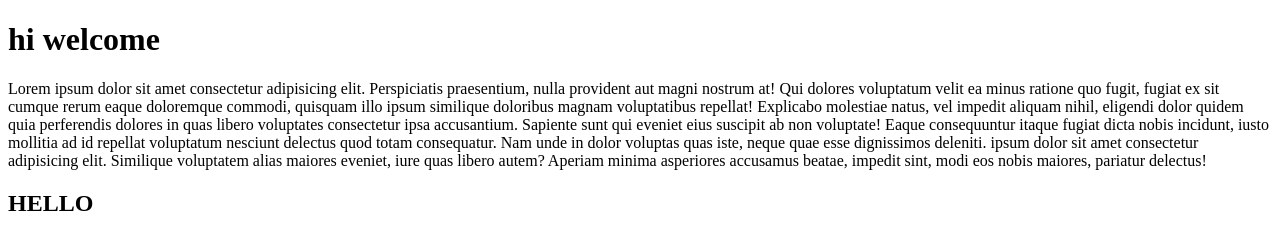
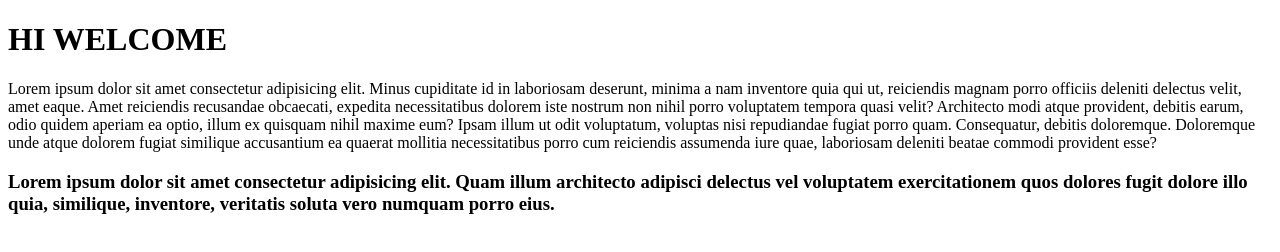
Before and after one commit to NafeesGG/HtmlDemo, a plain HTML site: page Index.html in a window 1280 px wide. Drawn offline with Linux system fonts and the light colour scheme.

Commit message:
created html

```diff
--- a/Index.html
+++ b/Index.html
@@ -6,8 +6,8 @@
     <title>Document</title>
 </head>
 <body>
-    <h1> hi welcome </h1>
-<p>Lorem ipsum dolor sit amet consectetur adipisicing elit. Perspiciatis praesentium, nulla provident aut magni nostrum at! Qui dolores voluptatum velit ea minus ratione quo fugit, fugiat ex sit cumque rerum eaque doloremque commodi, quisquam illo ipsum similique doloribus magnam voluptatibus repellat! Explicabo molestiae natus, vel impedit aliquam nihil, eligendi dolor quidem quia perferendis dolores in quas libero voluptates consectetur ipsa accusantium. Sapiente sunt qui eveniet eius suscipit ab non voluptate! Eaque consequuntur itaque fugiat dicta nobis incidunt, iusto mollitia ad id repellat voluptatum nesciunt delectus quod totam consequatur. Nam unde in dolor voluptas quas iste, neque quae esse dignissimos deleniti. ipsum dolor sit amet consectetur adipisicing elit. Similique voluptatem alias maiores eveniet, iure quas libero autem? Aperiam minima asperiores accusamus beatae, impedit sint, modi eos nobis maiores, pariatur delectus!</p>
-<h2> HELLO</h2>
+    <h1>HI  WELCOME</h1>
+    <P>Lorem ipsum dolor sit amet consectetur adipisicing elit. Minus cupiditate id in laboriosam deserunt, minima a nam inventore quia qui ut, reiciendis magnam porro officiis deleniti delectus velit, amet eaque. Amet reiciendis recusandae obcaecati, expedita necessitatibus dolorem iste nostrum non nihil porro voluptatem tempora quasi velit? Architecto modi atque provident, debitis earum, odio quidem aperiam ea optio, illum ex quisquam nihil maxime eum? Ipsam illum ut odit voluptatum, voluptas nisi repudiandae fugiat porro quam. Consequatur, debitis doloremque. Doloremque unde atque dolorem fugiat similique accusantium ea quaerat mollitia necessitatibus porro cum reiciendis assumenda iure quae, laboriosam deleniti beatae commodi provident esse?</P>
+    <h3>Lorem ipsum dolor sit amet consectetur adipisicing elit. Quam illum architecto adipisci delectus vel voluptatem exercitationem quos dolores fugit dolore illo quia, similique, inventore, veritatis soluta vero numquam porro eius.</h3>
 </body>
 </html>
```
